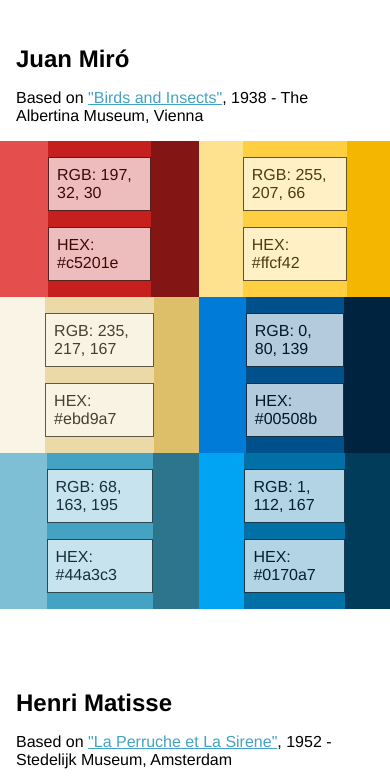
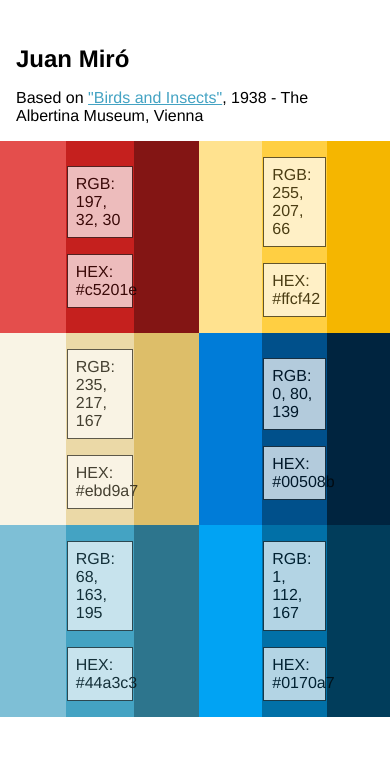
Before and after one commit to NLJZ/artist-palettes, a website: page src/index.html in a window 390 px wide. Shown: the part 56-838 px from the top of the page. Drawn offline with nearby package versions, Linux system fonts and the light colour scheme; files that its build step writes are made by us from their sources.

Commit message:
fixed responsiveness multi-color

```diff
--- a/src/index.html
+++ b/src/index.html
@@ -22,50 +22,62 @@
         <div class="color-holder">
           <div class="color mirored">
             <div class="light"></div>
+            <div class="color-info">
               <ul>
                 <li>RGB: 197, 32, 30</li>
                 <li>HEX: #c5201e</li>
               </ul>
+            </div>
             <div class="dark"></div>
           </div>
           <div class="color mirodarkyellow">
             <div class="light"></div>
+            <div class="color-info">
               <ul>
                 <li>RGB: 255, 207, 66</li>
                 <li>HEX: #ffcf42</li>
               </ul>
+            </div>
             <div class="dark"></div>
           </div>
           <div class="color mirolightyellow">
             <div class="light"></div>
+            <div class="color-info">
               <ul>
                 <li>RGB: 235, 217, 167</li>
                 <li>HEX: #ebd9a7</li>
               </ul>
+            </div>
             <div class="dark"></div>
           </div>
           <div class="color mirodarkblue">
             <div class="light"></div>
+            <div class="color-info">
               <ul>
                 <li>RGB: 0, 80, 139</li>
                 <li>HEX: #00508b</li>
               </ul>
+            </div>
             <div class="dark"></div>
           </div>
           <div class="color mirolightblue">
             <div class="light"></div>
+            <div class="color-info">
               <ul>
                 <li>RGB: 68, 163, 195</li>
                 <li>HEX: #44a3c3</li>
               </ul>
+            </div>
             <div class="dark"></div>
           </div>
           <div class="color miromedblue">
             <div class="light"></div>
+            <div class="color-info">
               <ul>
                 <li>RGB: 1, 112, 167</li>
                 <li>HEX: #0170a7</li>
               </ul>
+            </div>
             <div class="dark"></div>
           </div>
         </div>
--- a/src/scss/palette/_palette.scss
+++ b/src/scss/palette/_palette.scss
@@ -13,6 +13,7 @@
 
   ul {
     z-index: 1000;
+    width: 100%;
   }
 
   li {
@@ -34,9 +35,15 @@
   .color {
     height: 100%;
     width: 100%;
-    min-width: max-content;
     display: flex;
     align-items: center;
     justify-content: space-between;
+    position: relative;
+
+    .color-info {
+      width: 33%;
+      display: flex;
+      justify-content: center;
+    }
   }
 }
```
Lines whose indentation alone changed are shown as unchanged.
